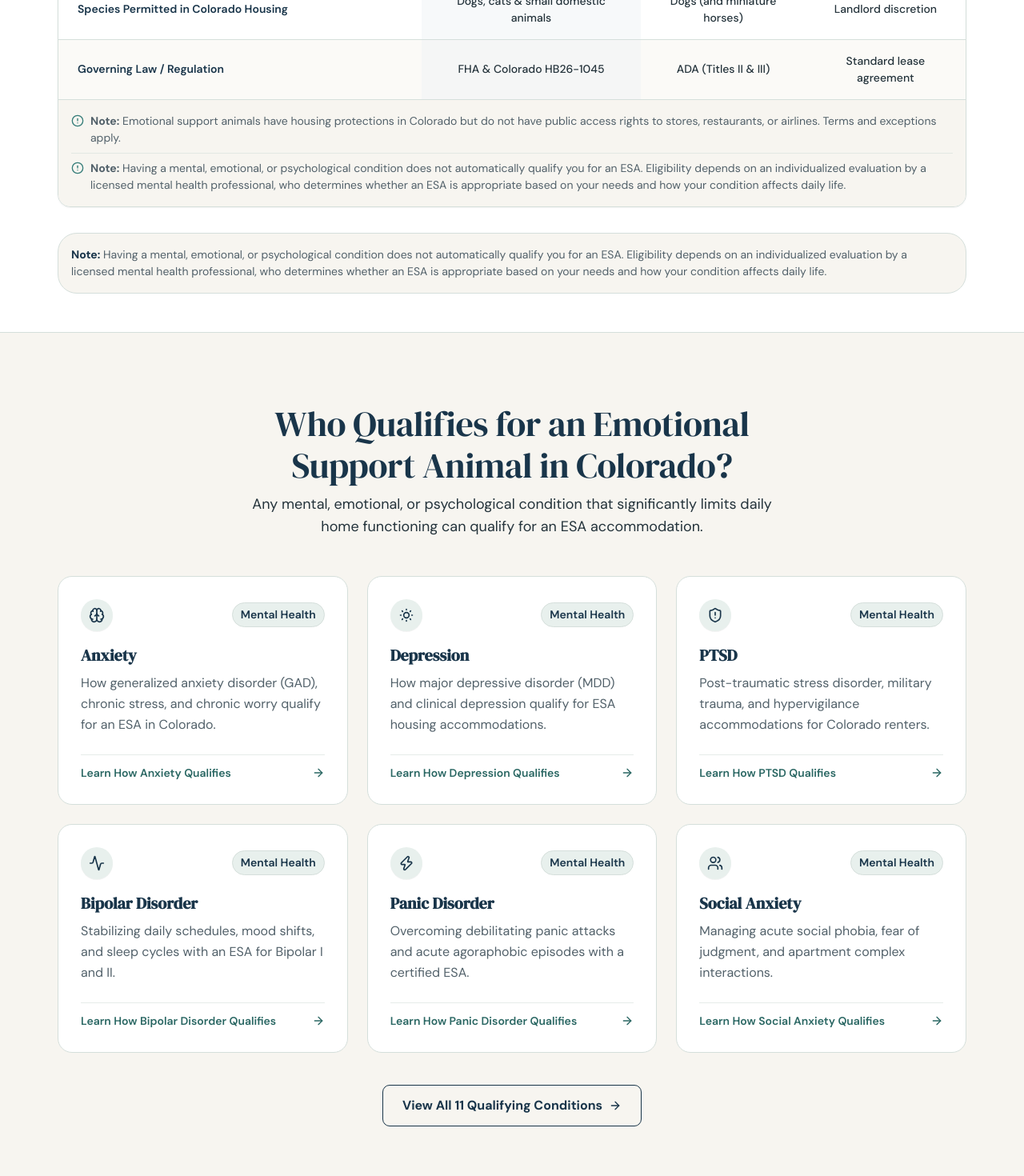
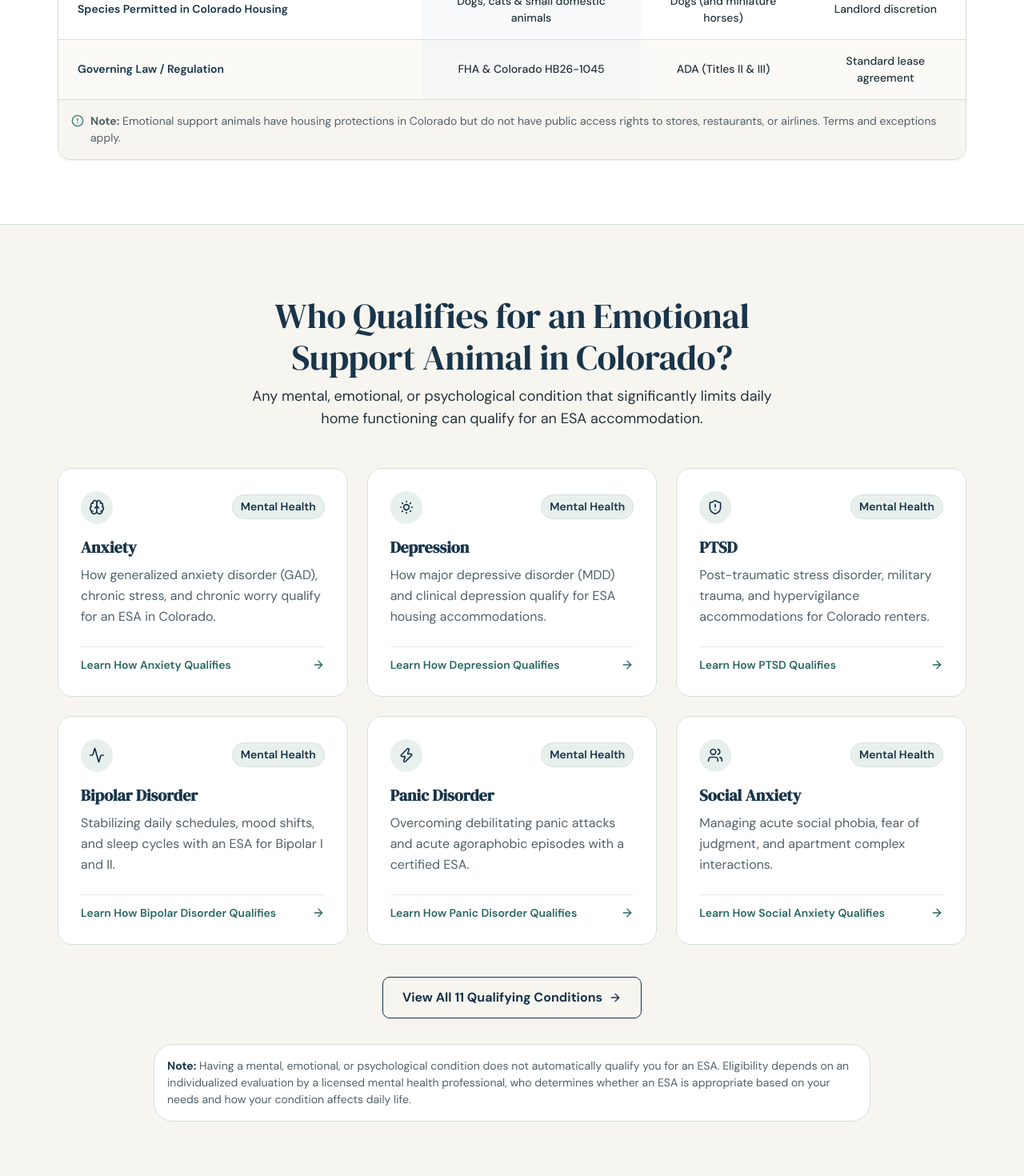
Before and after one commit to Aman-scripts/esalettercolorado, a Next.js app: page / in a window 1280 px wide. Shown: the part 4640-6110 px from the top of the page at 80% size. Built offline with nearby package versions, Linux system fonts and the light colour scheme.

Commit message:
fix: remove misplaced eligibility note from comparison table and position after condition grid per docs

```diff
--- a/app/page.tsx
+++ b/app/page.tsx
@@ -268,9 +268,6 @@ export default function HomePage() {
       <section className="py-12 bg-white">
         <div className="max-w-[1200px] mx-auto px-4 sm:px-6 lg:px-8">
           <ComparisonTable />
-          <div className="mt-4 p-4 rounded-xl bg-[#F7F5F0] border border-[#D5DFDB] text-xs sm:text-sm text-[#52616A] leading-relaxed">
-            <strong className="text-[#19354A]">Note:</strong> Having a mental, emotional, or psychological condition does not automatically qualify you for an ESA. Eligibility depends on an individualized evaluation by a licensed mental health professional, who determines whether an ESA is appropriate based on your needs and how your condition affects daily life.
-          </div>
         </div>
       </section>
 
@@ -326,6 +323,10 @@ export default function HomePage() {
               <span>View All 11 Qualifying Conditions</span>
               <ArrowRight className="w-4 h-4" />
             </Link>
+          </div>
+
+          <div className="mt-8 p-4 rounded-xl bg-white border border-[#D5DFDB] text-xs sm:text-sm text-[#52616A] leading-relaxed max-w-4xl mx-auto">
+            <strong className="text-[#19354A]">Note:</strong> Having a mental, emotional, or psychological condition does not automatically qualify you for an ESA. Eligibility depends on an individualized evaluation by a licensed mental health professional, who determines whether an ESA is appropriate based on your needs and how your condition affects daily life.
           </div>
         </div>
       </section>
--- a/components/modules/comparison-table.tsx
+++ b/components/modules/comparison-table.tsx
@@ -139,19 +139,11 @@ export function ComparisonTable({
         </table>
       </div>
 
-      <div className="p-4 bg-[#F7F5F0] border-t border-[#D5DFDB] text-xs text-[#52616A] flex flex-col gap-2">
-        <div className="flex items-start gap-2">
-          <AlertCircle className="w-4 h-4 text-[#347C78] shrink-0 mt-0.5" />
-          <span>
-            <strong>Note:</strong> Emotional support animals have housing protections in Colorado but do not have public access rights to stores, restaurants, or airlines. Terms and exceptions apply.
-          </span>
-        </div>
-        <div className="flex items-start gap-2 pt-2 border-t border-[#D5DFDB]/60">
-          <AlertCircle className="w-4 h-4 text-[#347C78] shrink-0 mt-0.5" />
-          <span>
-            <strong>Note:</strong> Having a mental, emotional, or psychological condition does not automatically qualify you for an ESA. Eligibility depends on an individualized evaluation by a licensed mental health professional, who determines whether an ESA is appropriate based on your needs and how your condition affects daily life.
-          </span>
-        </div>
+      <div className="p-4 bg-[#F7F5F0] border-t border-[#D5DFDB] text-xs text-[#52616A] flex items-start gap-2">
+        <AlertCircle className="w-4 h-4 text-[#347C78] shrink-0 mt-0.5" />
+        <span>
+          <strong>Note:</strong> Emotional support animals have housing protections in Colorado but do not have public access rights to stores, restaurants, or airlines. Terms and exceptions apply.
+        </span>
       </div>
     </div>
   );
```
